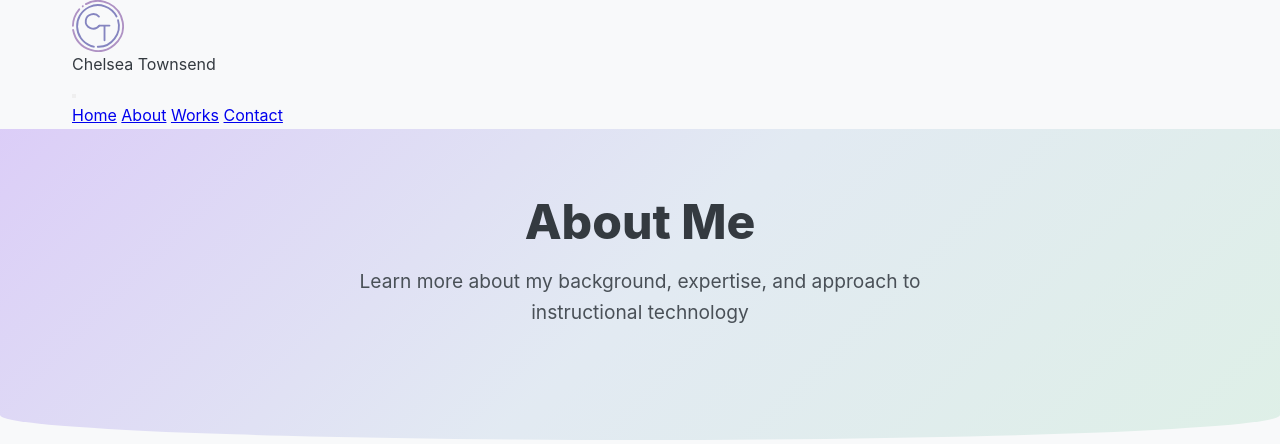
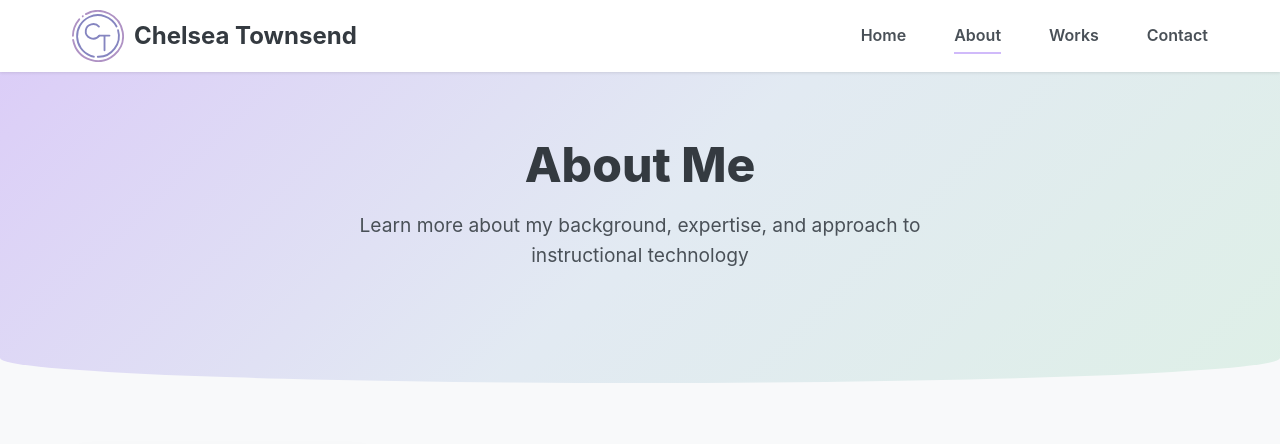
Before and after one commit to Chels-Townsend/Portfolio, a plain HTML site: page about.html in a window 1280 px wide. Shown: the top 444 px of the page. Drawn offline with Linux system fonts and the light colour scheme.

Commit message:
Add files via upload

```diff
--- a/css/main.css
+++ b/css/main.css
@@ -1,32 +1,17 @@
-/* main.css - Main stylesheet that imports all partials */
-
-/* Base styles */
-@import "base/_variables.css";
-@import "base/_reset.css";
-
-/* Layout components */
-@import "layout/_grid.css";
-@import "layout/_header.css";
-@import "layout/_footer.css";
-
-/* UI Components */
-@import "components/_buttons.css";
-@import "components/_cards.css";
-@import "components/_hero.css";
-@import "components/_modal.css"; /* Added modal component */
-@import "components/_mobile-menu.css"; /* Fixed path to mobile menu CSS */
-
-/* Page specific styles */
-@import "pages/_home.css";
-@import "pages/_about.css";
-@import "pages/_works.css";
-@import "pages/_contact.css";
-
-/**
- * Simple Cursor Fix for Project Cards
- * Makes project cards show the hand/pointer cursor (like links do)
- */
-
+@import "base/variables.css";
+@import "base/reset.css";
+@import "layout/grid.css";
+@import "layout/header.css";
+@import "layout/footer.css";
+@import "components/buttons.css";
+@import "components/cards.css";
+@import "components/hero.css";
+@import "components/modal.css";
+@import "components/mobile-menu.css";
+@import "pages/home.css";
+@import "pages/about.css";
+@import "pages/works.css";
+@import "pages/contact.css";
 /* Project cards should show pointer cursor like links */
 .project-card,
 .project-card *,
```
